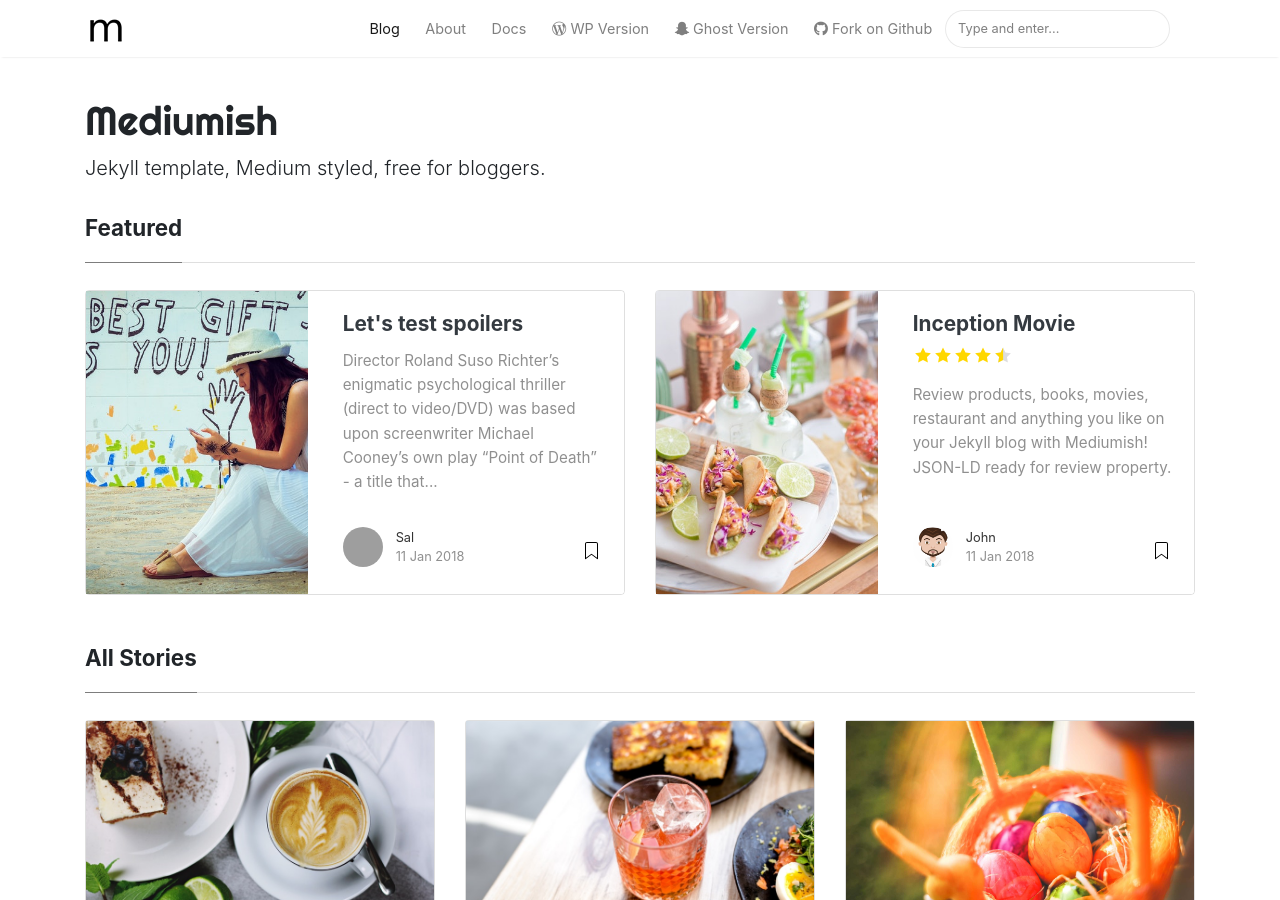
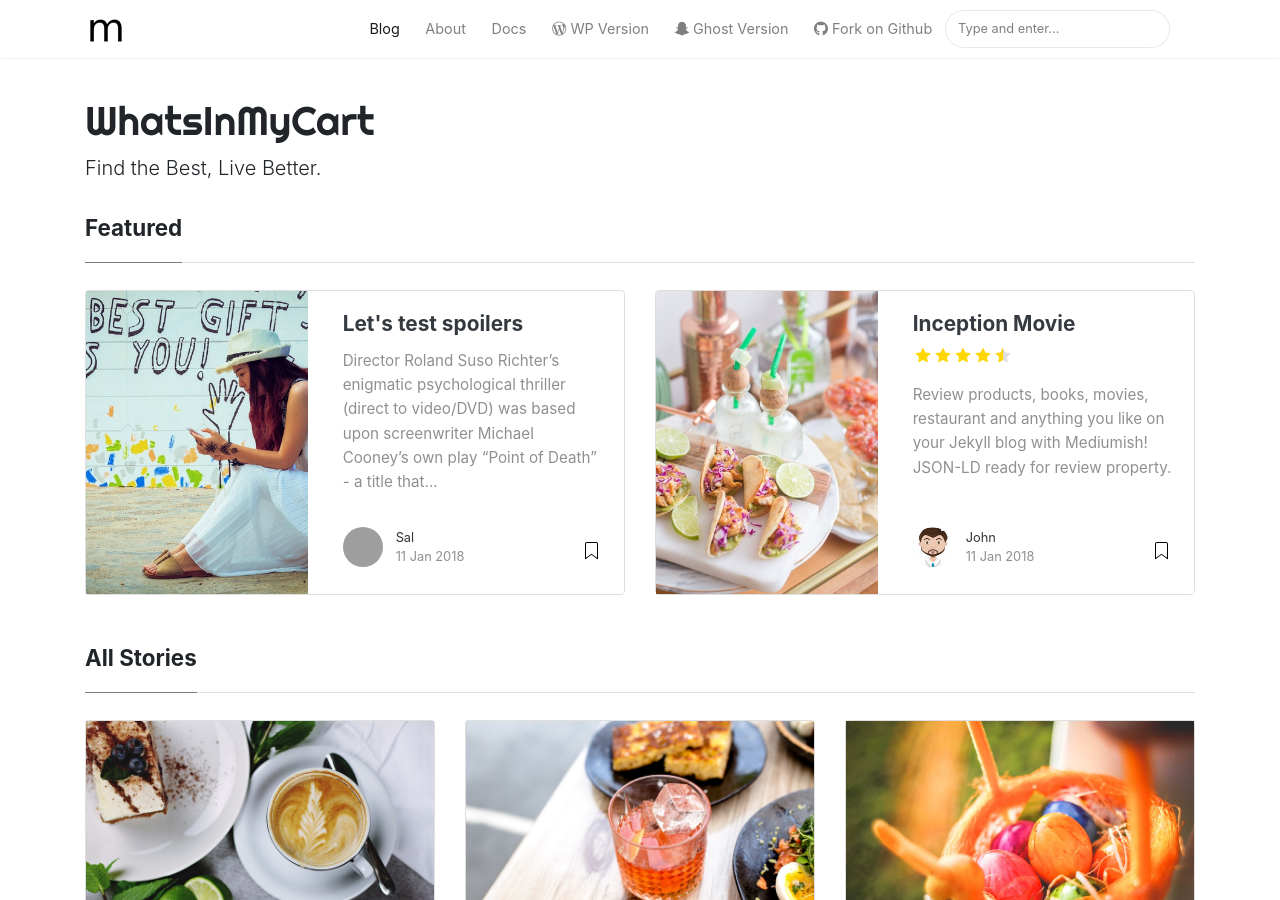
Before and after one commit to dew-t/wimncart, a Jekyll site: the page built from index.html, in a window 1280 px wide and 900 px high. Built offline with Jekyll 4.4.1, drawn with Linux system fonts in a browser that asks for light colours; nearby versions of some CDN libraries; the list of posts is cut into pages by our own code; some of the changed text lies outside the part shown; grey boxes are pictures that could not be loaded.

Commit message:
Update _config.yml

```diff
--- a/_config.yml
+++ b/_config.yml
@@ -1,7 +1,7 @@
 # Site
-name: "Mediumish"
-title: "Mediumish"
-description: "Jekyll template, Medium styled, free for bloggers."
+name: "WhatsInMyCart"
+title: "WhatsInMyCart"
+description: "Find the Best, Live Better."
 logo: 'assets/images/logo.png'
 favicon: 'assets/images/logo.png'
 baseurl: /wimncart
```
